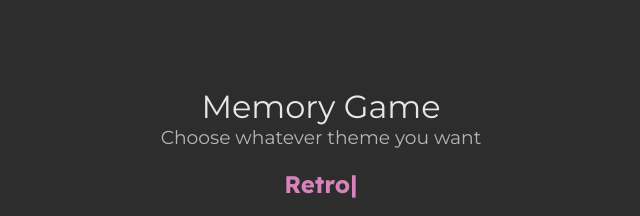
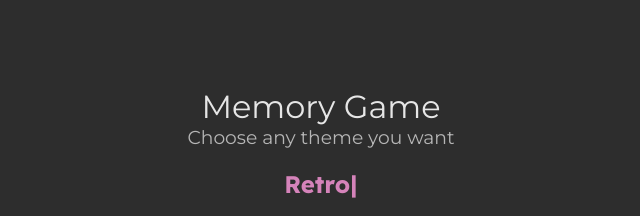
Before and after one commit to mopuk/memory-game, a React (Vite) app in the folder frontend/: page / in a window 1280 px wide. Shown: the part 224-440 px from the top of the page, without its empty margins (319-959 px from the left). Built offline with nearby package versions, Linux system fonts and the light colour scheme.

Commit message:
Changed text in Start Menu Component

```diff
--- a/frontend/src/components/StartMenu.jsx
+++ b/frontend/src/components/StartMenu.jsx
@@ -13,7 +13,7 @@ export default function StartMenu() {
     return (
         <div className={`${styles.container} ${styles["flex-centered"]}`}>
             <h1 className={styles.title}>Memory Game</h1>
-            <h3 className={styles.title}>Choose whatever theme you want</h3>
+            <h3 className={styles.title}>Choose any theme you want</h3>
             <div className={styles["typed-text"]}>
                 <TypeAnimation
                     sequence={[
```
